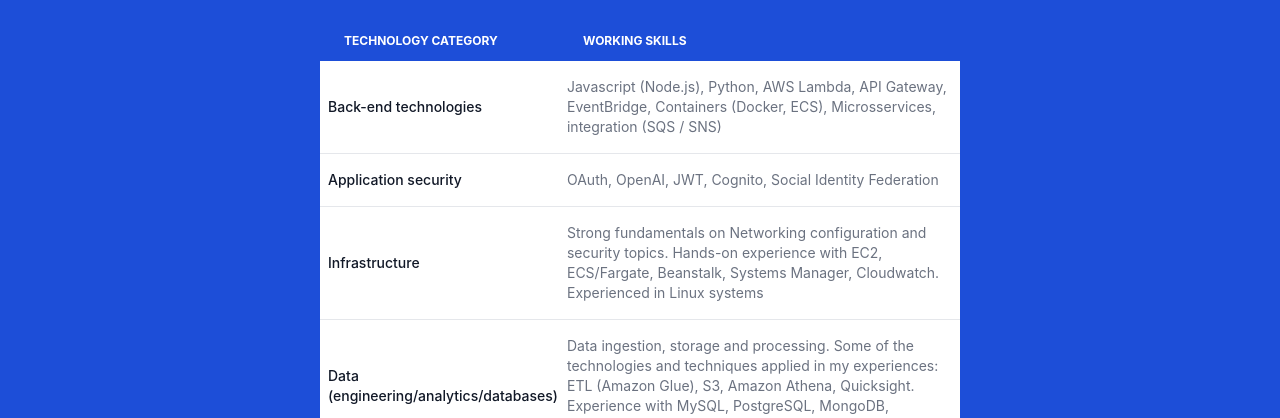
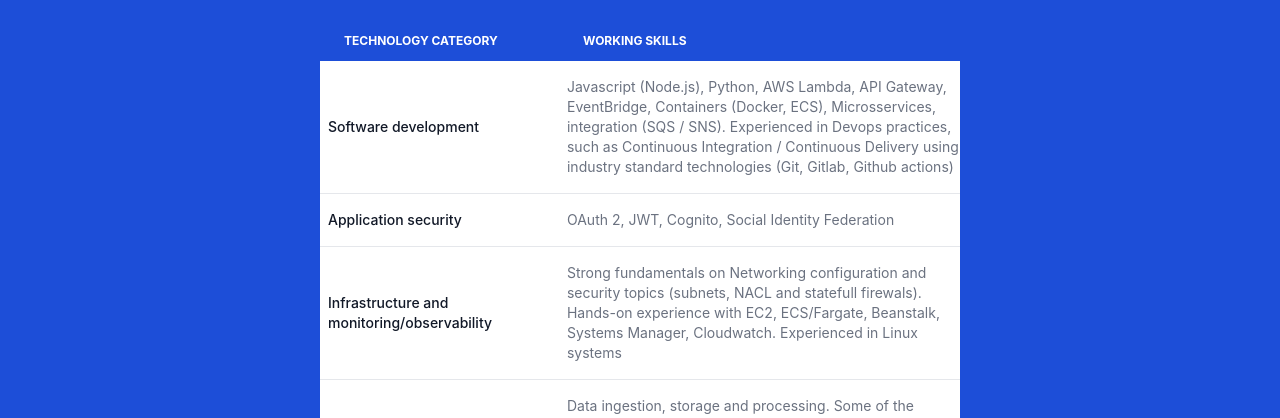
Before and after one commit to andrevinicius201/andre-vinicius-resume, a React (Create React App) app: page / in a window 1280 px wide. Shown: the part 4629-5047 px from the top of the page. Built offline with nearby package versions, Linux system fonts and the light colour scheme.

Commit message:
adding skill

```diff
--- a/src/data/skills.js
+++ b/src/data/skills.js
@@ -1,15 +1,15 @@
 const skillsData = [
     {
-        category: "Back-end technologies",
-        skillList: "Javascript (Node.js), Python, AWS Lambda, API Gateway, EventBridge, Containers (Docker, ECS), Microsservices, integration (SQS / SNS)",
+        category: "Software development",
+        skillList: "Javascript (Node.js), Python, AWS Lambda, API Gateway, EventBridge, Containers (Docker, ECS), Microsservices, integration (SQS / SNS). Experienced in Devops practices, such as Continuous Integration / Continuous Delivery using industry standard technologies (Git, Gitlab, Github actions)",
     },
     {
         category: "Application security",
-        skillList: "OAuth, OpenAI, JWT, Cognito, Social Identity Federation",
+        skillList: "OAuth 2, JWT, Cognito, Social Identity Federation",
     },
     {
-        category: "Infrastructure",
-        skillList: "Strong fundamentals on Networking configuration and security topics. Hands-on experience with EC2, ECS/Fargate, Beanstalk, Systems Manager, Cloudwatch. Experienced in Linux systems",
+        category: "Infrastructure and monitoring/observability",
+        skillList: "Strong fundamentals on Networking configuration and security topics (subnets, NACL and statefull firewals). Hands-on experience with EC2, ECS/Fargate, Beanstalk, Systems Manager, Cloudwatch. Experienced in Linux systems",
     },
     {
         category: "Data (engineering/analytics/databases)",
--- a/src/widgets/SkillRating.js
+++ /dev/null
@@ -1,13 +0,0 @@
-import { Rating } from 'flowbite-react';
-
-export default function SkillRating(){
-    return (
-        <Rating>
-          <Rating.Star />
-          <Rating.Star />
-          <Rating.Star />
-          <Rating.Star />
-          <Rating.Star filled={false} />
-        </Rating>
-      );
-}
```
